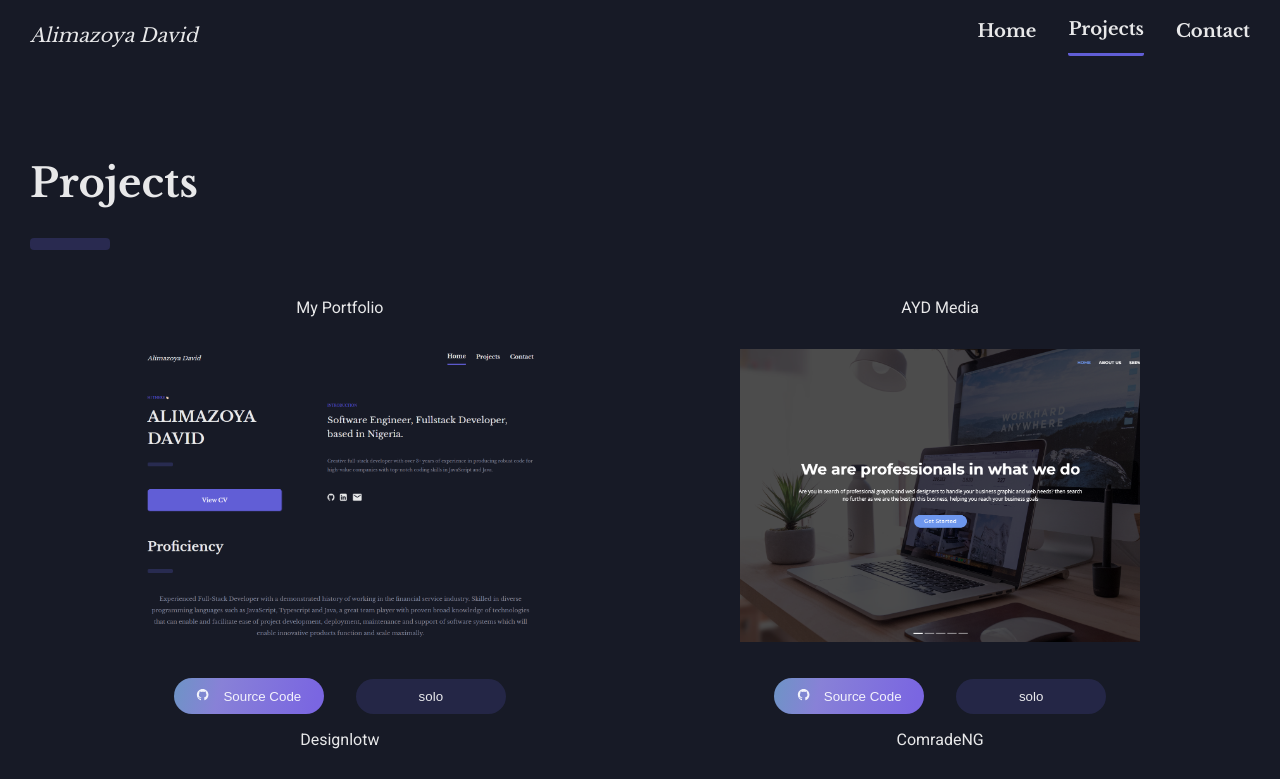
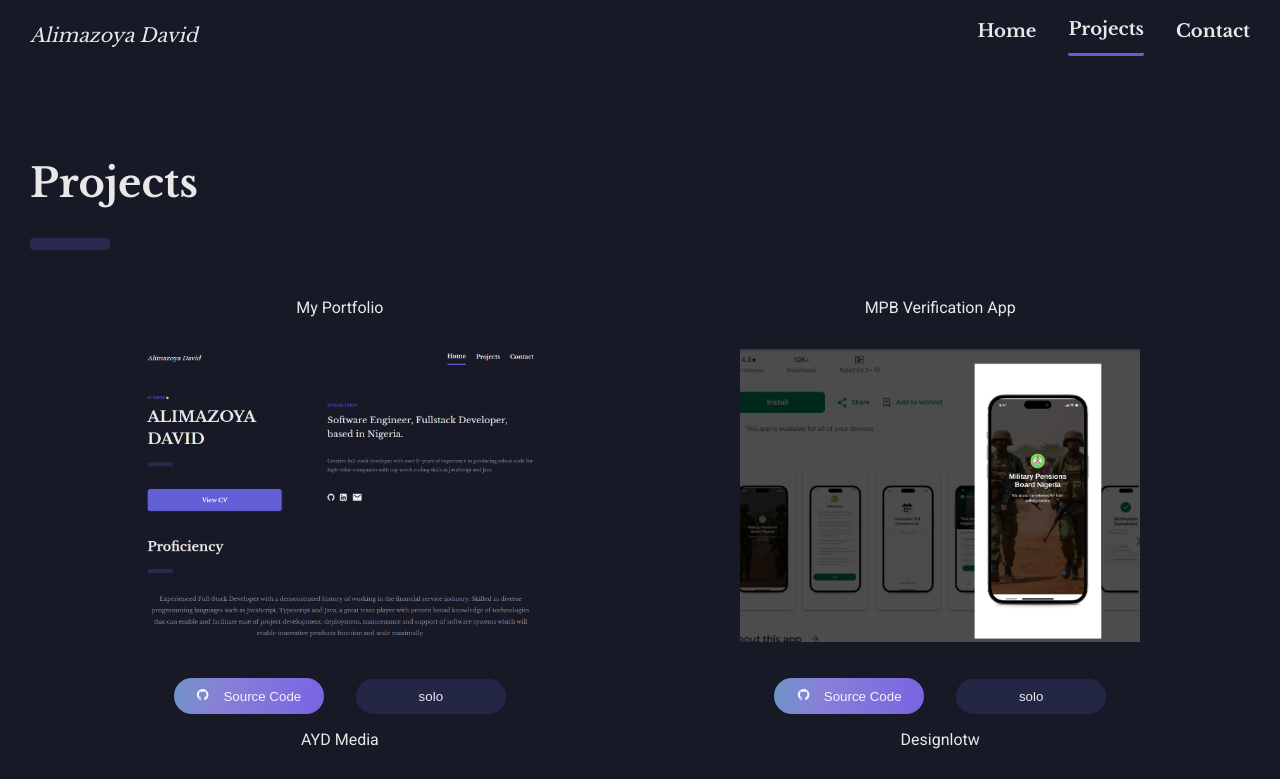
Before and after one commit to Lavender-Anyango/Lavender_Portfolio, a Next.js app: page /projects in a window 1280 px wide. Shown: the top 779 px of the page. Built offline with nearby package versions, Linux system fonts and the light colour scheme.

Commit message:
updated profile

```diff
--- a/components/Introduction.tsx
+++ b/components/Introduction.tsx
@@ -27,7 +27,7 @@ export default function Introduction() {
                 <div className="intro_right__title">Software Engineer, Fullstack Developer, based in Nigeria.</div>
                 <div className="intro_right_main_text">
                     Creative full-stack developer with over 3+ years of experience in producing robust code for high-value companies with top-notch
-                    coding skills in JavaScript and Java.
+                    coding skills in JavaScript, Java and Dart.
                 </div>
                 <div className="intro_right_social_icons">
                     <Link href="https://github.com/Davidalimazo">
--- a/components/Navbar.tsx
+++ b/components/Navbar.tsx
@@ -1,7 +1,7 @@
 import Link from 'next/link';
 import { useState } from 'react';
 import styles from '../styles/navbar.module.css';
-import { useRouter } from 'next/router';
+import { usePathname } from 'next/navigation';
 import { navbar } from '../data/data';
 import CloseIcon from '@mui/icons-material/Close';
 import MenuIcon from '@mui/icons-material/Menu';
@@ -10,9 +10,9 @@ import useWindowSize from '../hooks/useWindowSize';
 export default function Navbar() {
     const width = useWindowSize();
     const [isMobile, setIsMobile] = useState(false);
-    const router = useRouter();
+    const router = usePathname();
     const isActive = (route: string) => {
-        if (route === router.pathname) {
+        if (route === router) {
             return 'navbarActive';
         }
         return '';
--- a/components/Proficiency.tsx
+++ b/components/Proficiency.tsx
@@ -11,7 +11,7 @@ const Proficiency = () => {
             <div className="intro_name_bar"></div>
             <div className="proficiency_main_text">
                 Experienced Full-Stack Developer with a demonstrated history of working in the financial service industry. Skilled in diverse
-                programming languages such as JavaScript, Typescript and Java, a great team player with proven broad knowledge of technologies that
+                programming languages such as JavaScript, Typescript, Java and Dart, a great team player with proven broad knowledge of technologies that
                 can enable and facilitate ease of project development, deployment, maintenance and support of software systems which will enable
                 innovative products function and scale maximally.
             </div>
--- a/data/data.ts
+++ b/data/data.ts
@@ -11,6 +11,7 @@ import designlotw from '../asset/designlotw-home.png';
 import pocketmoni from '../asset/pocketMoni.png';
 import robonytics from '../asset/robonytics-landing-page.png';
 import portfolio from '../asset/newportfolio.png';
+import mpb from '../asset/mpb_app.png';
 
 export const navbar = [
     { id: 0, name: 'Home', link: '/' },
@@ -30,14 +31,14 @@ export const skillsData = [
         { id: 2, name: 'Typescript' },
         { id: 3, name: 'Next' },
         { id: 4, name: 'React' },
-        { id: 5, name: 'Node' }
+        { id: 5, name: 'Dart' }
     ],
     [
         { id: 0, name: 'Spring boot' },
         { id: 1, name: 'MYSQL' },
         { id: 2, name: 'MongoDB' },
         { id: 3, name: 'JPA' },
-        { id: 4, name: 'EJS' },
+        { id: 4, name: 'Flutter' },
         { id: 5, name: 'Docker' }
     ],
     [
@@ -61,24 +62,27 @@ export const skillsData = [
 export const reviewsData = [
     {
         id: 0,
-        name: 'Bolaji',
-        company: 'ComradeNG',
-        text:
-            'I rarely come across real talents who stand out like Alimazoya. I had the pleasure of working with Alimazoya for a year at comradeNG as his team lead. Alimazoya`s ability to handle multiple software projects was exceptional, this made a dramatic increase in the productivity level of our engineering team. He is smart, dedicated and reliable.'
+        name: 'Pelumi',
+        company: 'Kuda',
+        text: 'Highly efficient software developer, with expertise in multiple programming languages, he has the ability to carry out project at a quick pace while delivering "grade A" software projects for end users. I fully recommend him for any software engineering role, he will deliver.'
     },
     {
         id: 1,
-        name: 'Michael',
-        company: 'eTranzact PLC',
-        text:
-            'Alimazoya is a thoughtful and resourceful full stack developer who is always willing to learn and contribute meaningfully to organizational growth, I worked with him at eTranzact PLC to build backend microservices and APIs'
+        name: 'Bolaji',
+        company: 'ComradeNG',
+        text: 'I rarely come across real talents who stand out like Alimazoya. I had the pleasure of working with Alimazoya for a year at comradeNG as his team lead. Alimazoya`s ability to handle multiple software projects was exceptional, this made a dramatic increase in the productivity level of our engineering team. He is smart, dedicated and reliable.'
     },
     {
         id: 2,
+        name: 'Michael',
+        company: 'eTranzact PLC',
+        text: 'Alimazoya is a thoughtful and resourceful full stack developer who is always willing to learn and contribute meaningfully to organizational growth, I worked with him at eTranzact PLC to build backend microservices and APIs'
+    },
+    {
+        id: 3,
         name: 'Jeff',
         company: 'Upwork Inc',
-        text:
-            'Alimazoya is a great developer that created a live stream embed player for my website, making it possible for me to stream from my website to multiple media'
+        text: 'Alimazoya is a great developer that created a live stream embed player for my website, making it possible for me to stream from my website to multiple media'
     }
 ];
 
@@ -100,6 +104,15 @@ export const projectData = [
     },
     {
         id: 1,
+        name: 'MPB Verification App',
+        link: 'https://play.google.com/store/apps/details?id=com.etranzact.mpbVerificationApp&hl=en_US',
+        collabo: 'solo',
+        img: mpb,
+        repo: '#',
+        disabled: false
+    },
+    {
+        id: 2,
         name: 'AYD Media',
         link: 'https://davidalimazo.github.io/portfolio.github.io/',
         collabo: 'solo',
@@ -108,7 +121,7 @@ export const projectData = [
         disabled: false
     },
     {
-        id: 2,
+        id: 3,
         name: 'Designlotw',
         link: 'https://designlotw.com/',
         collabo: 'solo',
@@ -117,7 +130,7 @@ export const projectData = [
         disabled: false
     },
     {
-        id: 3,
+        id: 4,
         name: 'ComradeNG',
         link: 'https://comrade.ng/',
         collabo: 'collaborated',
@@ -126,7 +139,7 @@ export const projectData = [
         disabled: true
     },
     {
-        id: 4,
+        id: 5,
         name: 'Ayd Dashboard',
         link: 'https://ayd_dashboard.surge.sh/',
         collabo: 'solo',
@@ -135,7 +148,7 @@ export const projectData = [
         repo: 'https://github.com/Davidalimazo/ayd_dashboard'
     },
     {
-        id: 5,
+        id: 6,
         name: 'Robonytics',
         link: 'https://roboadvisor-client.vercel.app/',
         collabo: 'solo',
@@ -144,7 +157,7 @@ export const projectData = [
         disabled: false
     },
     {
-        id: 6,
+        id: 7,
         name: 'PocketMoni Dashboard',
         link: 'https://getpocketmoni.com/mypocketmoni',
         collabo: 'collaborated',
@@ -160,7 +173,7 @@ export const experienceData = [
         title: 'Software Engineer',
         company: 'eTranzact International PLC',
         date: '2022 - present',
-        details: 'Developed payment API using Java and Spring Boot'
+        details: 'Developed payment API using Java and Spring Boot, Developed and deployed mobile applications with Flutter'
     },
     {
         id: 1,
```
Also changed, not shown: asset/mpb_app.png (added).
